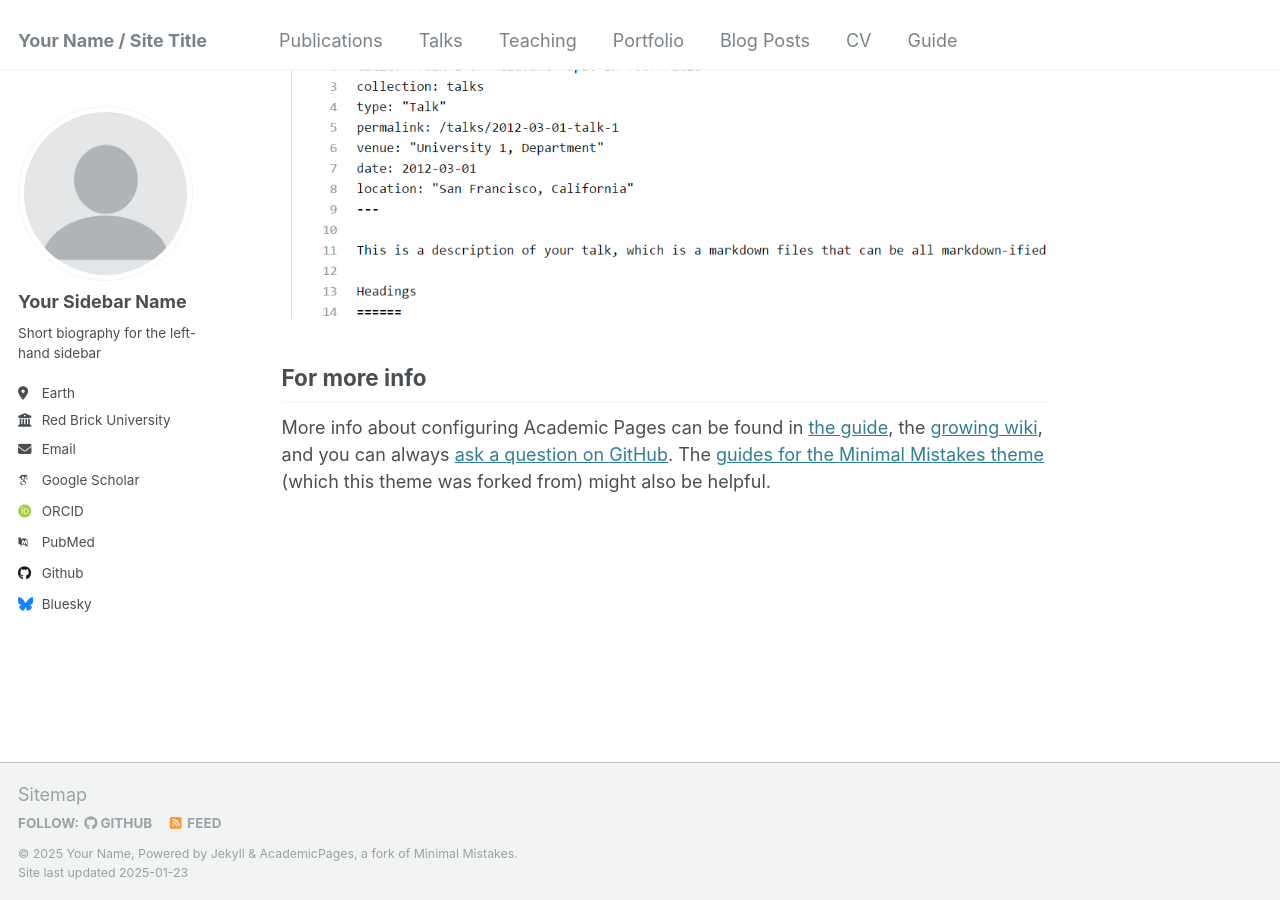
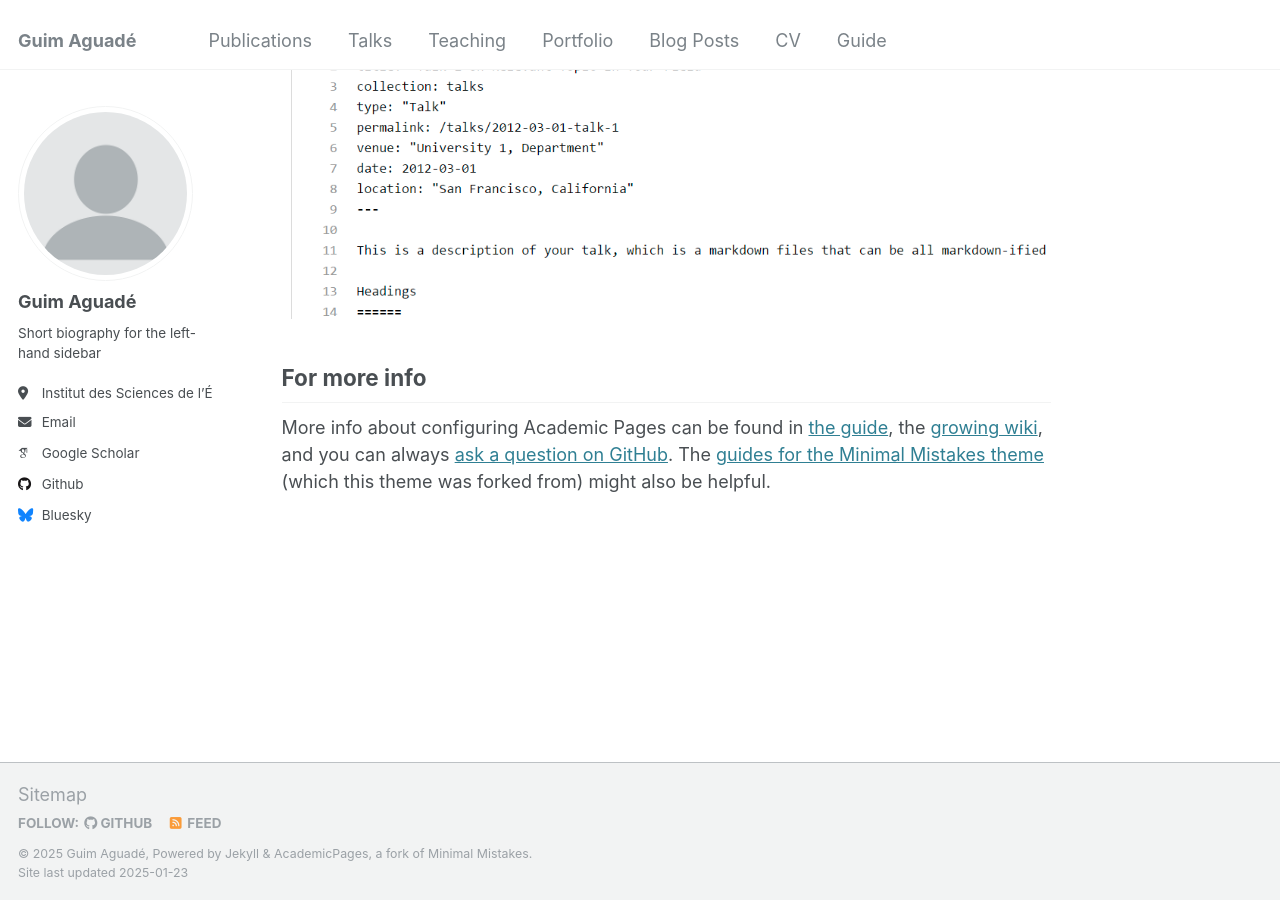
Before and after one commit to GuimAguade/GuimAguade.github.io, a Jekyll site: the page built from _pages/about.md, in a window 1280 px wide and 900 px high, scrolled down 2643 px. Built offline with Jekyll 4.4.1, drawn with Linux system fonts in a browser that asks for light colours; some web fonts are replaced.

Commit message:
Update _config.yml

```diff
--- a/_config.yml
+++ b/_config.yml
@@ -8,13 +8,13 @@
 
 # Basic Site Settings
 locale                   : "en-US"
-title                    : "Your Name / Site Title"
+title                    : "Guim Aguadé"
 title_separator          : "-"
-name                     : &name "Your Name"
-description              : &description "personal description"
-url                      : https://academicpages.github.io # the base hostname & protocol for your site e.g. "https://[your GitHub username].github.io"
+name                     : &name "Guim Aguadé"
+description              : &description "Institut des Sciences de l’Évolution de Montpellier"
+url                      : https://guimaguade.github.io # the base hostname & protocol for your site e.g. "https://[your GitHub username].github.io"
 baseurl                  : "" # the subpath of your site, e.g. "/blog"
-repository               : "academicpages/academicpages.github.io"
+repository               : "guimaguade/guimaguade.github.io"
 
 # Site Author - The following control what appear as part of the author content on the side bar.
 #               If a field is blank the icon and link will not appear, otherwise it will be shown.
@@ -22,21 +22,21 @@ repository               : "academicpages/academicpages.github.io"
 author:
   # Biographic information
   avatar           : "profile.png"
-  name             : "Your Sidebar Name"
+  name             : "Guim Aguadé"
   pronouns         : # example: "she/her"
   bio              : "Short biography for the left-hand sidebar"
-  location         : "Earth"
-  employer         : "Red Brick University"
+  location         : "Institut des Sciences de l’Évolution de Montpellier"
+  employer         : # employer
   uri              : # URL
-  email            : "none@example.org"
+  email            : "guimaguade@gmail.com"
 
   # Academic websites
   arxiv            : # URL - Update with the correct link to your profile
-  googlescholar    : "https://scholar.google.com/citations?user=PS_CX0AAAAAJ"
+  googlescholar    : "https://scholar.google.com/citations?user=gY_eSF4AAAAJ&hl=ca"
   impactstory      : # URL
-  orcid            : "http://orcid.org/yourorcidurl"
+  orcid            : # URL
   semantic         : # URL
-  pubmed           : "https://www.ncbi.nlm.nih.gov/pubmed/?term=john+snow"
+  pubmed           : # URL
   researchgate     : # URL
   scopus           : # URL
 
@@ -44,12 +44,12 @@ author:
   bitbucket        : # Username - Update with your username on the site
   codepen          : # Username
   dribbble         : # Username
-  github           : "academicpages"
+  github           : "guimaguade"
   kaggle           : # Username
   stackoverflow    : # User number or user number and name (i.e., use "1" or "1/jeff-atwood")
 
   # Social media
-  bluesky          : "bsky.app" # Replace this with you Bluesky username
+  bluesky          : "guimaguade.bsky.social" # Replace this with you Bluesky username
   facebook         : # Username
   flickr           : # Username
   foursquare       : # Username
```
